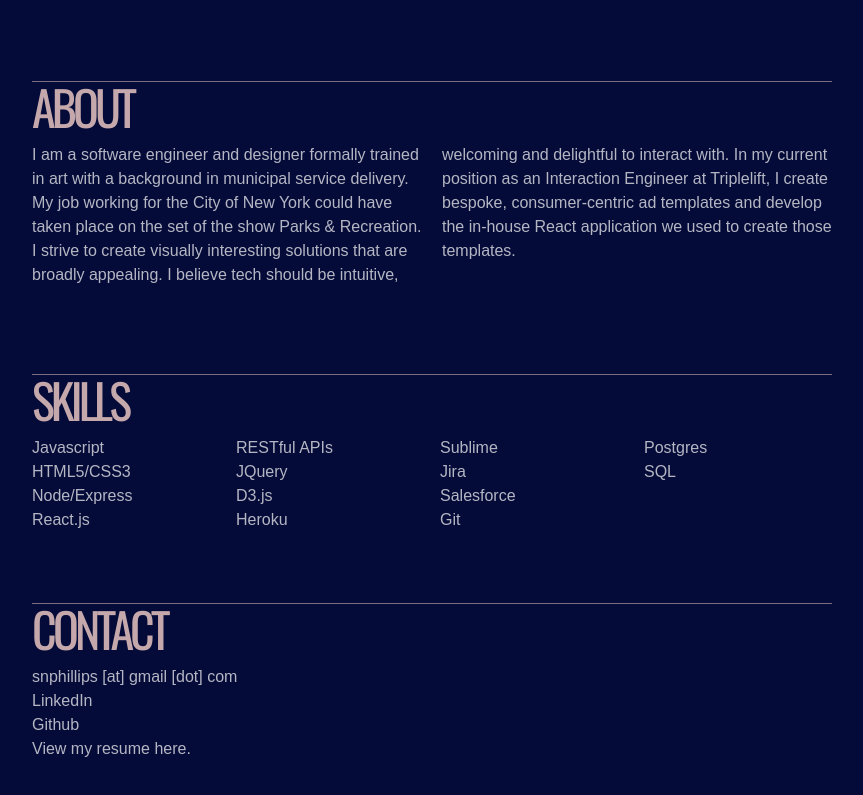
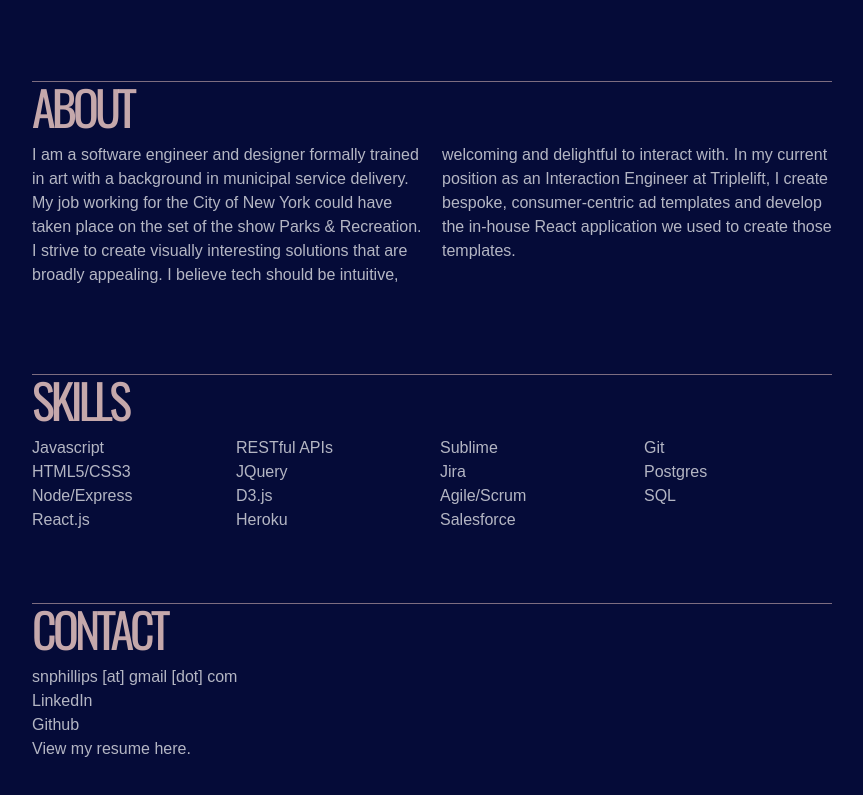
Before and after one commit to snphillips/webdevportfolio, a React (Create React App) app: page / in a window 1280 px wide. Shown: the part 1913-2708 px from the top of the page, without its empty margins (208-1071 px from the left). Built offline with nearby package versions, Linux system fonts and the light colour scheme.

Commit message:
add skill to skills array

```diff
--- a/src/App.js
+++ b/src/App.js
@@ -25,7 +25,7 @@ export default class App extends Component {
     this.state = {
       filteredProjects: [],
       skillsDev: ['Javascript', 'HTML5/CSS3', 'Node/Express', 'React.js', 'RESTful APIs', 'JQuery', 'D3.js'],
-      skillsDevOther: ['Heroku', 'Sublime', 'Jira', 'Salesforce', 'Git', 'Postgres', 'SQL'],
+      skillsDevOther: ['Heroku', 'Sublime', 'Jira', "Agile/Scrum", 'Salesforce', 'Git', 'Postgres', 'SQL',],
       skillsOther: [],
       skillsDesign: ['Photoshop', 'Indesign', 'Illustrator', 'Acrobat'],
       skillsNotUsing: ['ACT!', 'Filemaker Pro', 'Wordpress', 'Teamsite (nyc.gov)', 'Constant Contact', 'Mailchimp', 'Microsoft Office Suite', 'Slack']
--- a/src/Skills.js
+++ b/src/Skills.js
@@ -2,6 +2,7 @@ import React, { Component } from 'react';
 
 // We're mapping over two skills lists: web dev & web dev other-- ancillary dev skills like
 // git & sublime.
+// Find the skills arrays as "state" in App.js
 
 
 export default class SkillsNew extends Component {
```
